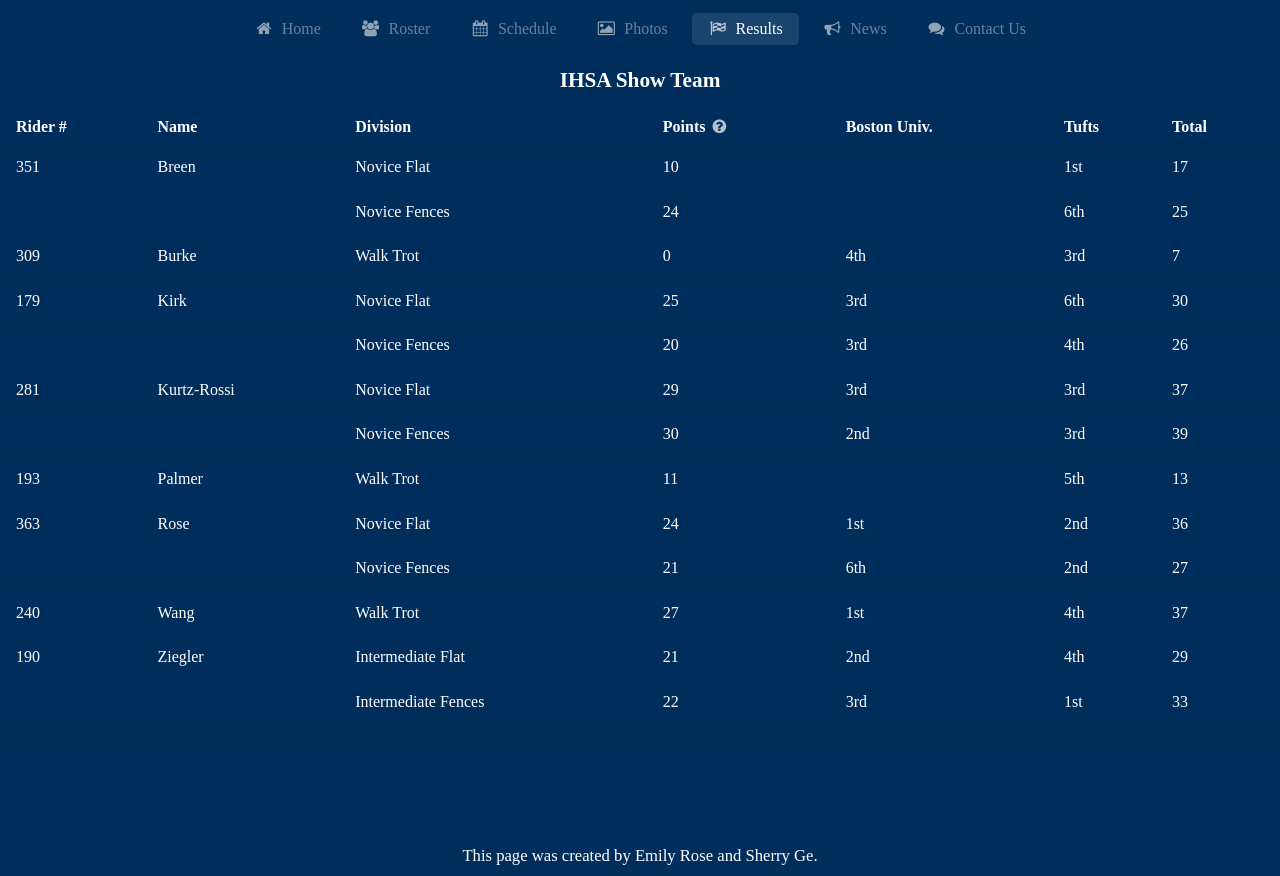
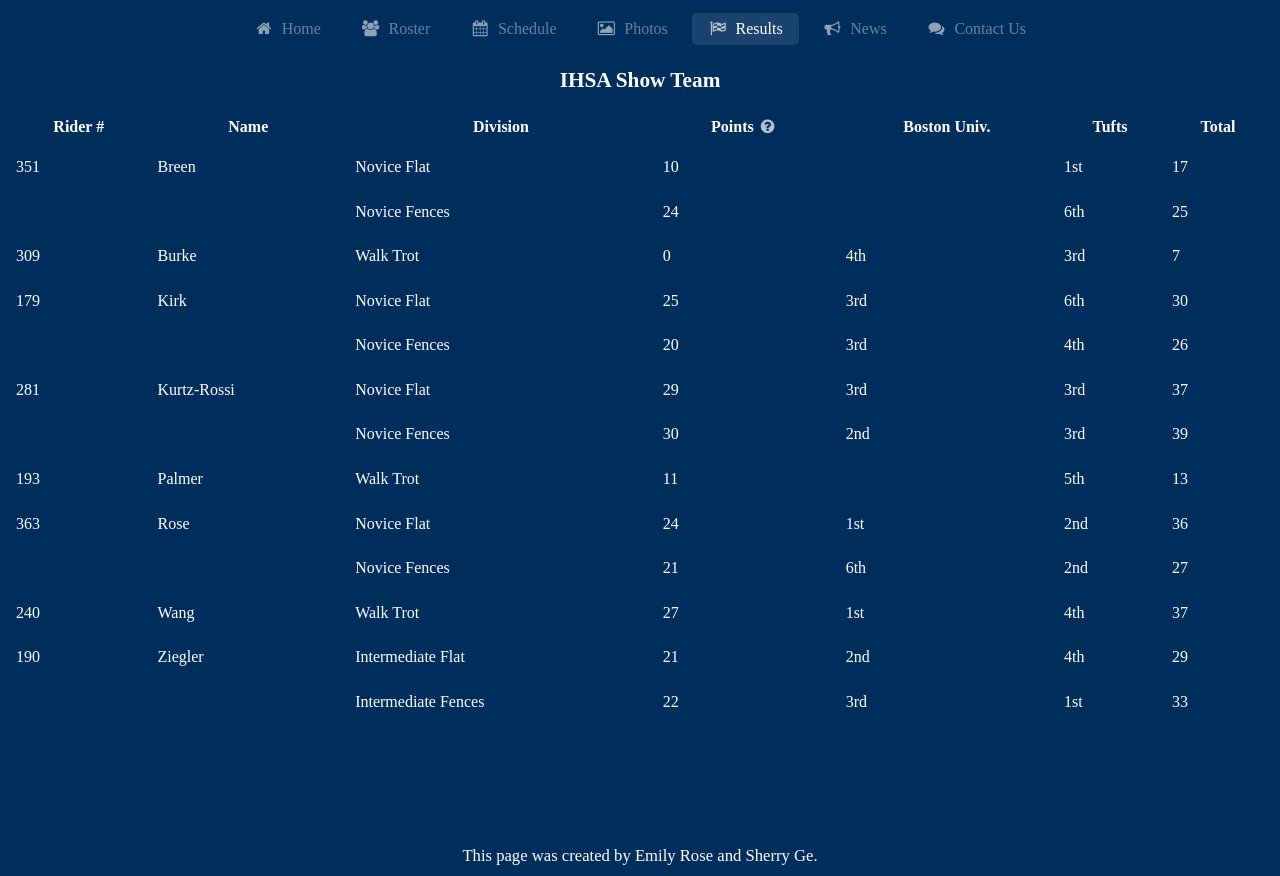
Before and after one commit to coldwellop1/equestrianevents, a plain HTML site: page results.html in a window 1280 px wide. Shown: the part 54-930 px from the top of the page. Drawn offline with nearby package versions, Linux system fonts and the light colour scheme.

Commit message:
Update results.html

```diff
--- a/results.html
+++ b/results.html
@@ -45,16 +45,16 @@
 	<table class="ui basic table">
 	  <thead>
 	    <tr>
-	       <th><div>Rider #</div></th>
-	       <th><div>Name</div></th>
-	       <th><div>Division</div></th>
-	       <th><div>Points <i class="help circle icon link" delay="50" title="Points rolled over from last show season"></i></div> </th>
-	       <th><div>Boston Univ.</div></th>
-	       <th><div>Tufts</div></th>
-	       <!-- <th><div>Mt.Ida/Wheaton</div></th>
-	       <th><div>Northeastern</div></th>
-	       <th><div>Boston College</div></th> -->
-	       <th><div><b>Total</b></div></th>
+	       <th><div align="center">Rider #</div></th>
+	       <th><div align="center">Name</div></th>
+	       <th><div align="center">Division</div></th>
+	       <th><div align="center">Points <i class="help circle icon link" delay="50" title="Points rolled over from last show season"></i></div> </th>
+	       <th><div align="center">Boston Univ.</div></th>
+	       <th><div align="center">Tufts</div></th>
+	       <!-- <th><div align="center">Mt.Ida/Wheaton</div></th>
+	       <th><div align="center">Northeastern</div></th>
+	       <th><div align="center">Boston College</div></th> -->
+	       <th><div align="center"><b>Total</b></div></th>
 	    </tr>
 	  </thead>
 	  <tbody>
```
